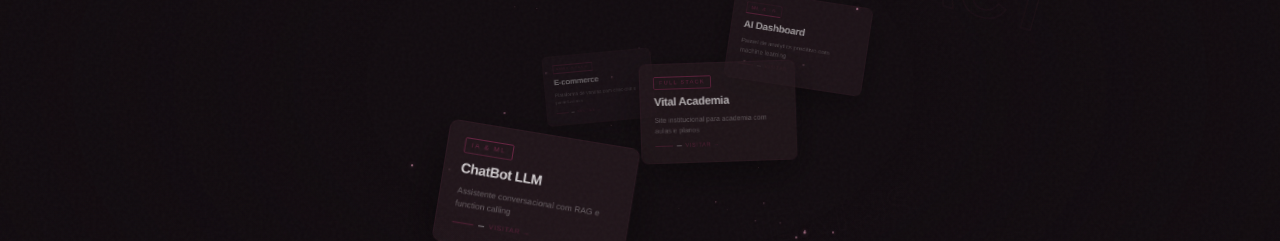
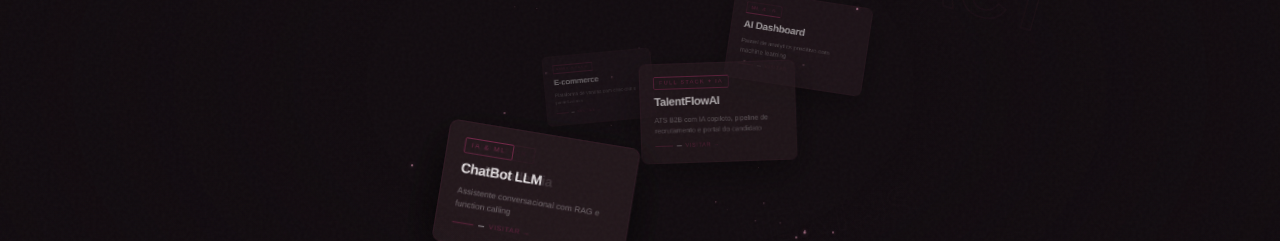
Before and after one commit to lcs-rg/portfolio, a Next.js app: page / in a window 1280 px wide. Shown: the part 313-554 px from the top of the page. Built offline with nearby package versions, Linux system fonts and the light colour scheme.

Commit message:
feat: adicionar card do TalentFlowAI na intro 3D

```diff
--- a/components/BrutalIntro.tsx
+++ b/components/BrutalIntro.tsx
@@ -25,10 +25,16 @@
 
 const ITEMS: ItemDef[] = [
   {
+    type: "card", tag: "Full Stack + IA", title: "TalentFlowAI",
+    description: "ATS B2B com IA copiloto, pipeline de recrutamento e portal do candidato",
+    url: "https://github.com/lcs-rg/TalentFlowAI",
+    x: 0, y: -40, startZ: -600, speed: 1.05, rotZ: -2,
+  },
+  {
     type: "card", tag: "Full Stack", title: "Vital Academia",
     description: "Site institucional para academia com aulas e planos",
     url: "https://vital-ativa-academia.vercel.app/",
-    x: 0, y: -40, startZ: -600, speed: 1.05, rotZ: -2,
+    x: -260, y: 60, startZ: -300, speed: 1.2, rotZ: 10,
   },
   {
     type: "card", tag: "IA & ML", title: "ChatBot LLM",
```
